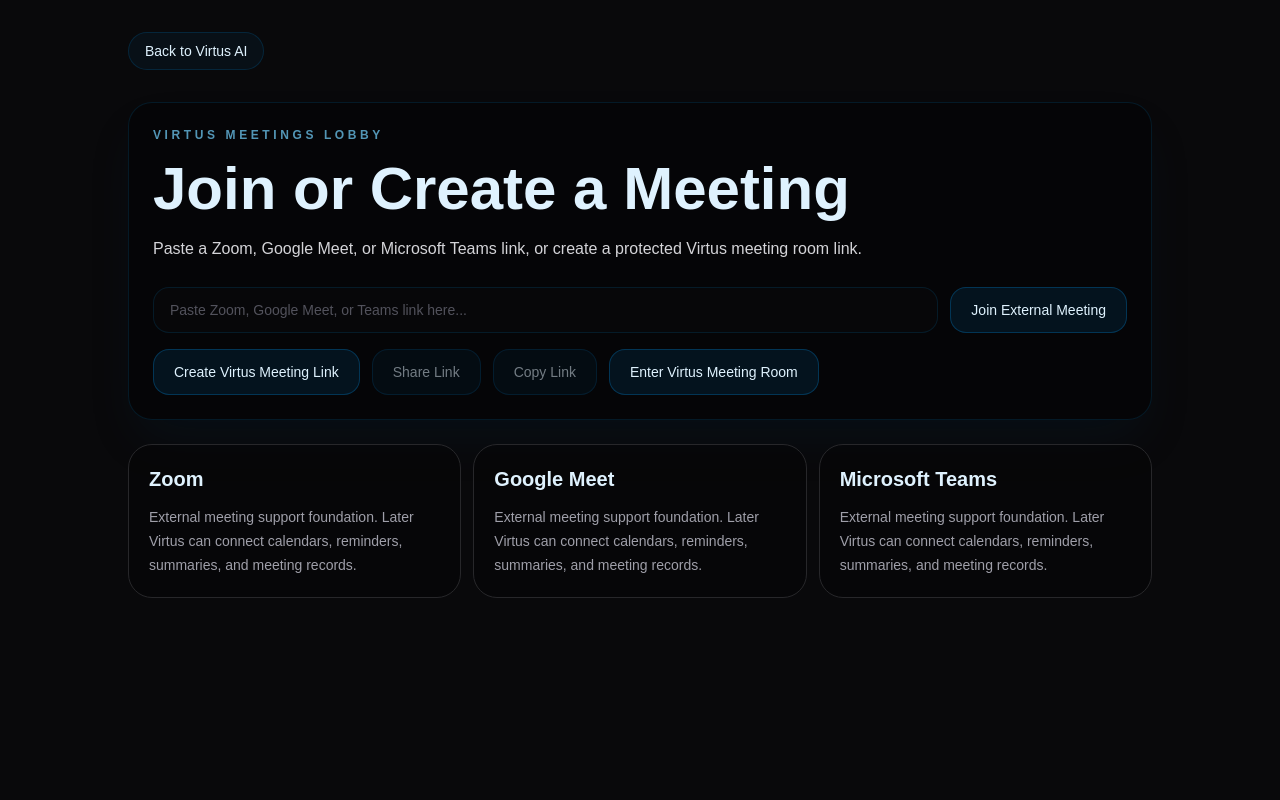
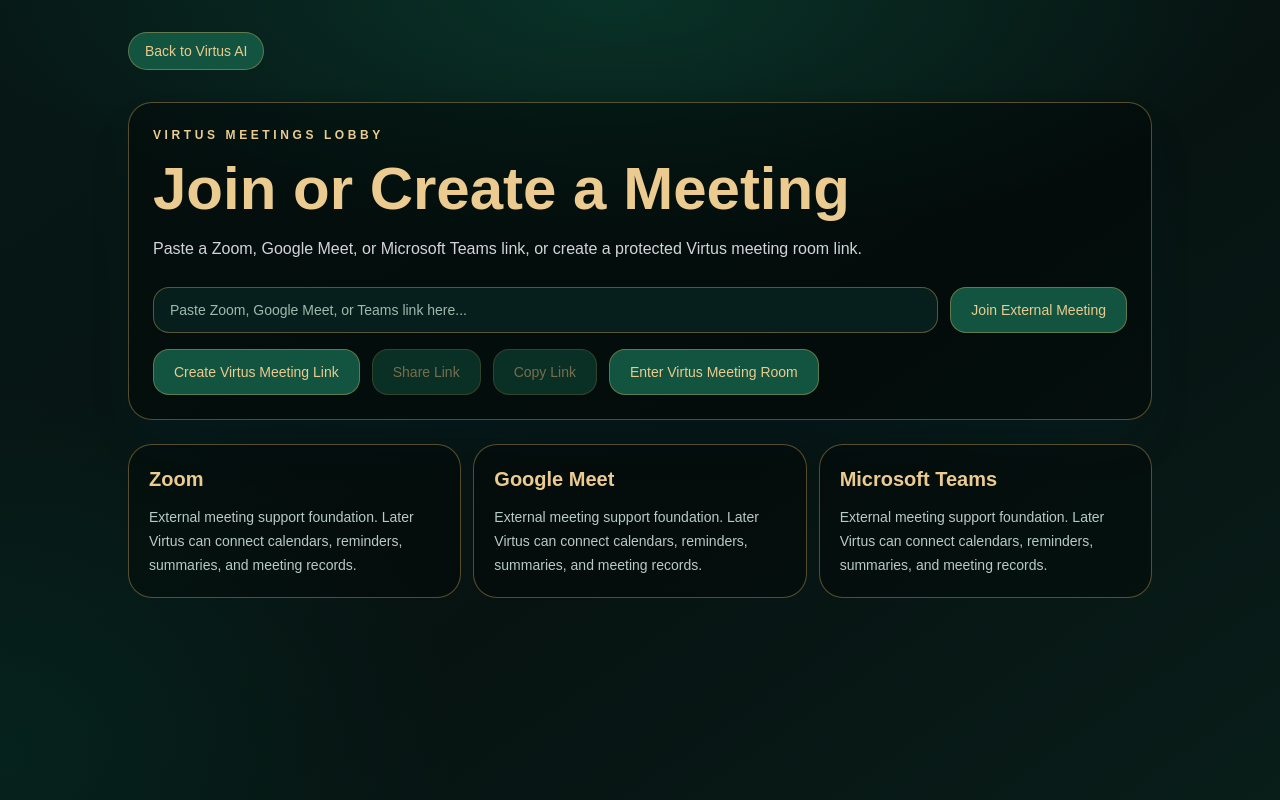
Before and after one commit to SirSebastian-ux/virtus.ai, a Next.js app: page /meetings in a window 1280 px wide. Built offline with nearby package versions, Linux system fonts and the light colour scheme.

Commit message:
Align app/meetings/page.js with Virtus premium design system

```diff
--- a/app/meetings/page.js
+++ b/app/meetings/page.js
@@ -87,7 +87,7 @@ export default function MeetingsLobbyPage() {
   }
 
   return (
-    <main className="min-h-screen bg-zinc-950 px-5 py-8 text-zinc-100">
+    <main className="virtus-subpage-modern min-h-screen bg-zinc-950 px-5 py-8 text-zinc-100">
       <div className="mx-auto max-w-5xl">
         <Link
           href="/"
```
